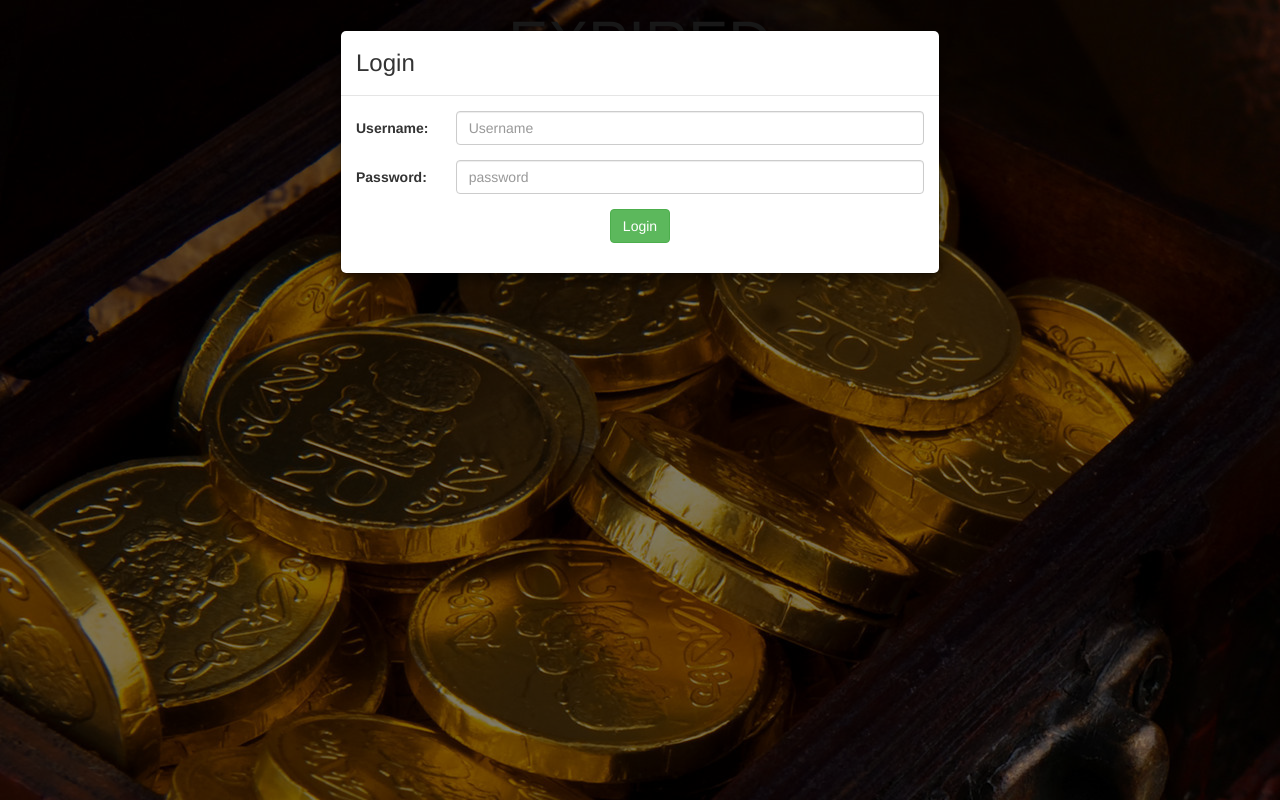
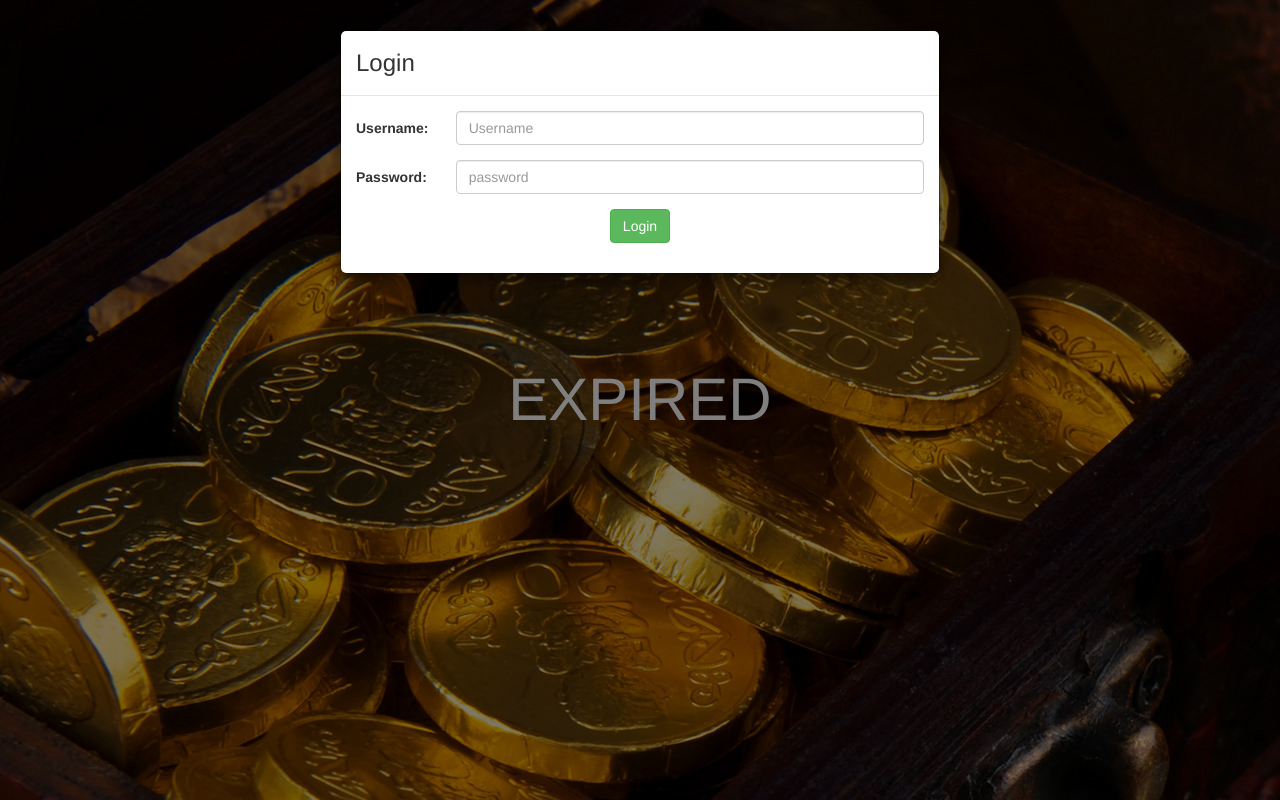
Before and after one commit to suryatangella/suryatangella.github.io, a plain HTML site: page hunt/index.html in a window 1280 px wide. Drawn offline with Linux system fonts and the light colour scheme.

Commit message:
Update style.css

```diff
--- a/hunt/styles/style.css
+++ b/hunt/styles/style.css
@@ -111,5 +111,10 @@ body {
 #demo {
   text-align: center;
   font-size: 60px;
-  margin-top: 0px;
+  color:white;
+    position: absolute;
+    top: 50%;
+    left: 50%;
+    margin-right: -50%;
+    transform: translate(-50%, -50%)
 }
```
